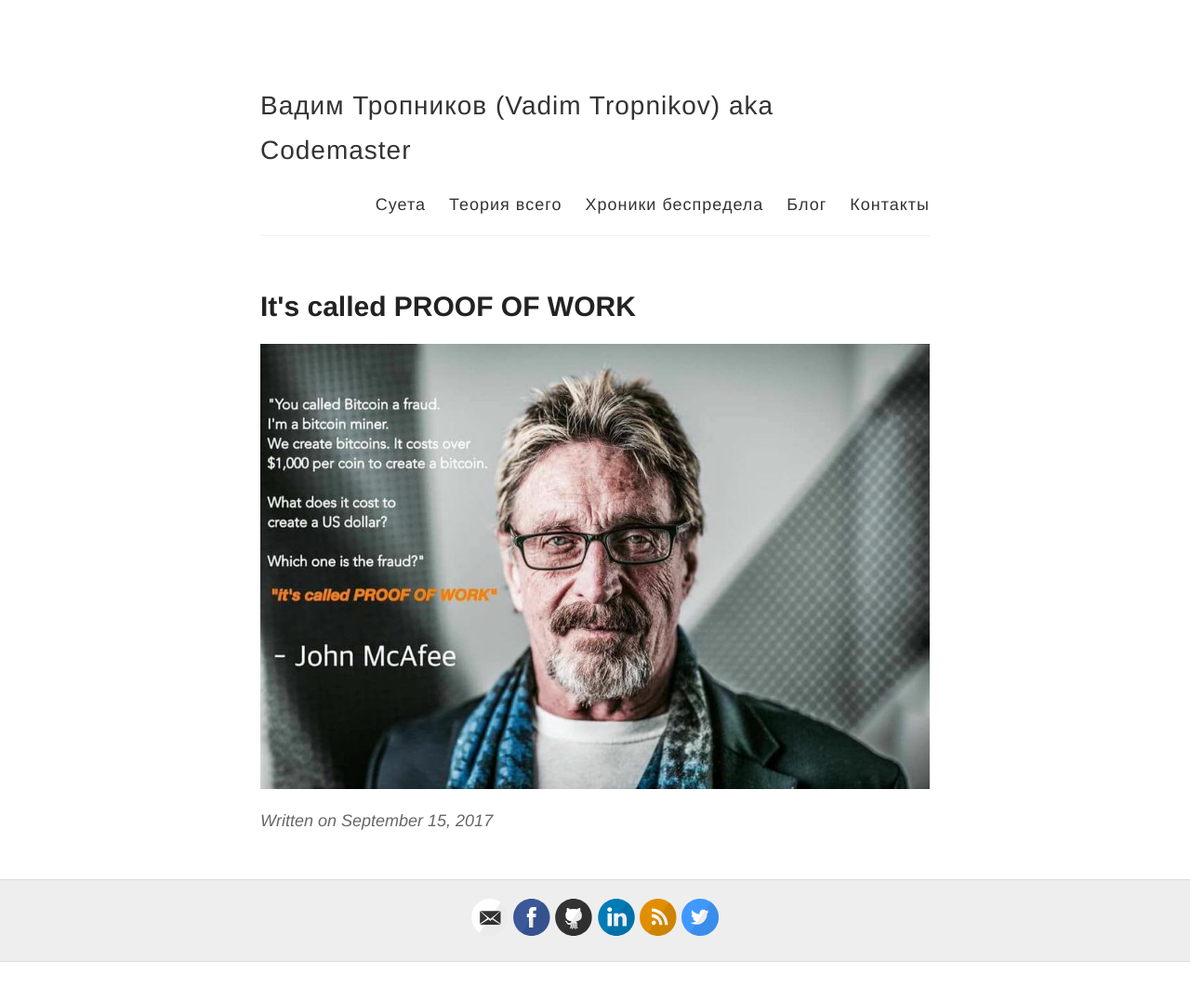
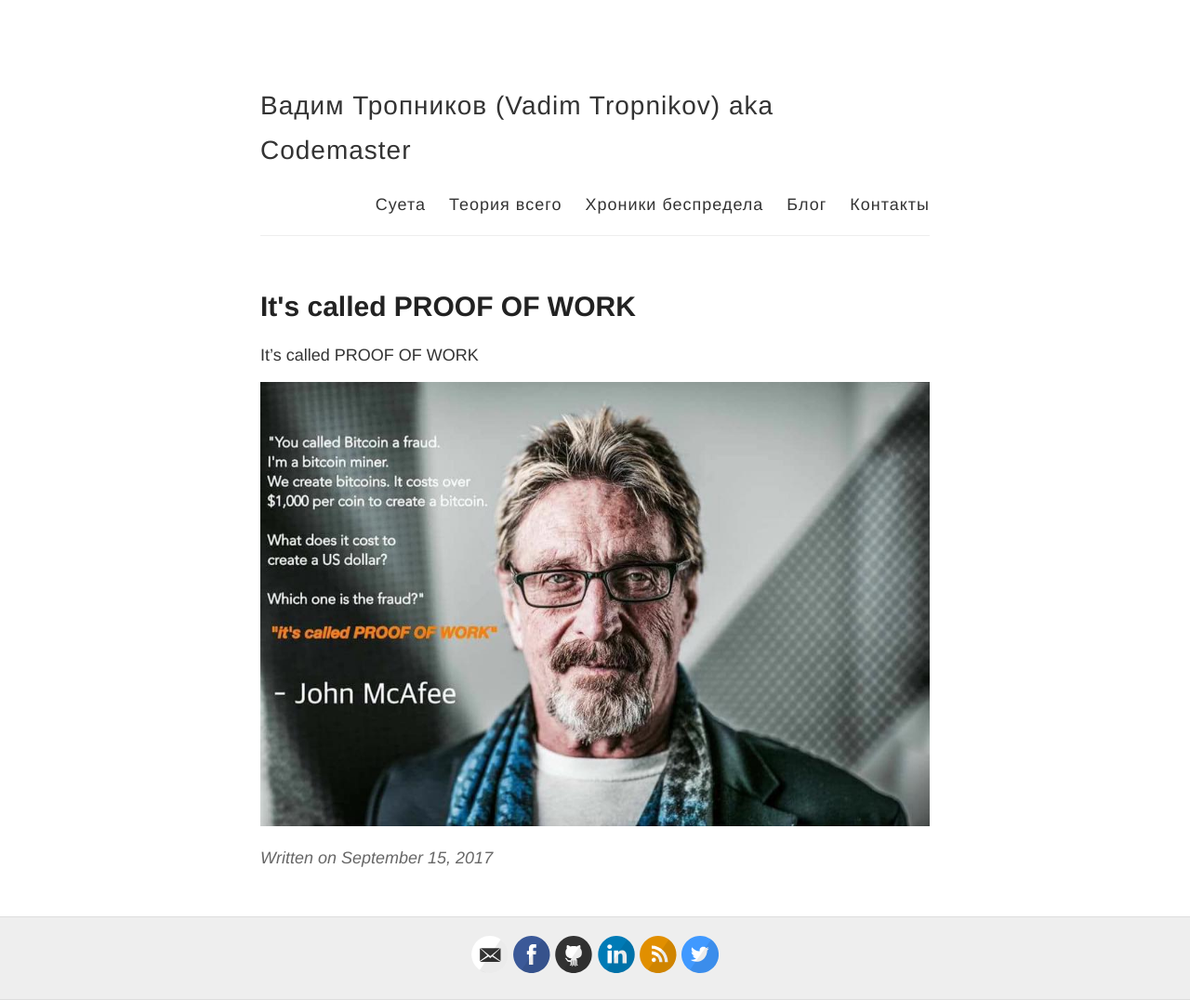
Before and after one commit to decrafts/r, a Jekyll site: the page built from _posts/2017/09/2017-09-15-mcafee.md, in a window 1280 px wide. Shown: the whole page at 93% size. Built offline with Jekyll 4.4.1, drawn with Linux system fonts in a browser that asks for light colours; comment, search, counter and statistics services are not loaded; before the commit the page ends 1035 px from its top, so only the background shows below that.

Commit message:
Update 2017-09-15-mcafee.md

```diff
--- a/_posts/2017/09/2017-09-15-mcafee.md
+++ b/_posts/2017/09/2017-09-15-mcafee.md
@@ -5,4 +5,6 @@
 categories: [other]
 ---
 
+It's called PROOF OF WORK
+
 {% include postimage.html content="/images/2017/09/mcafee.jpg" %}
```
